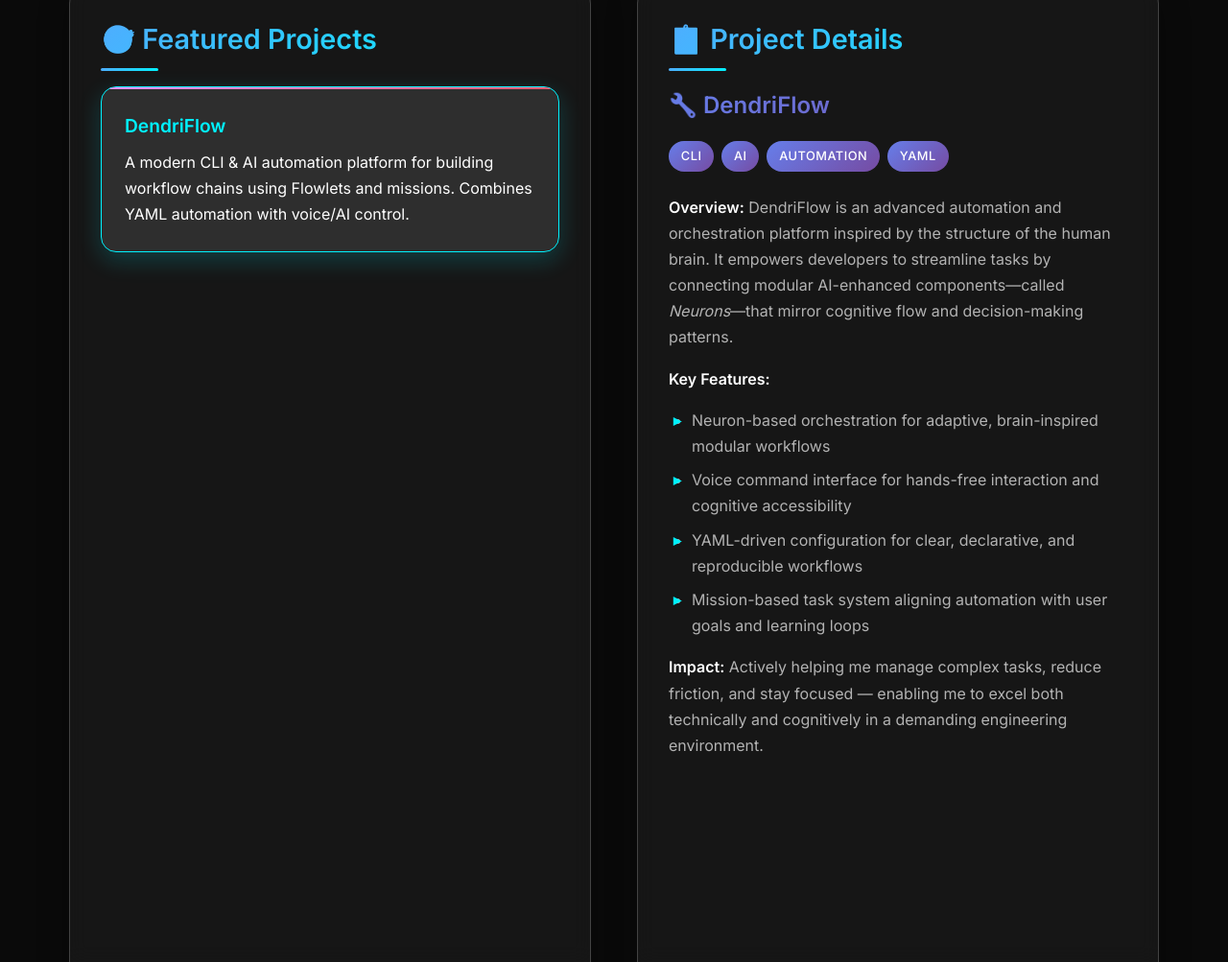
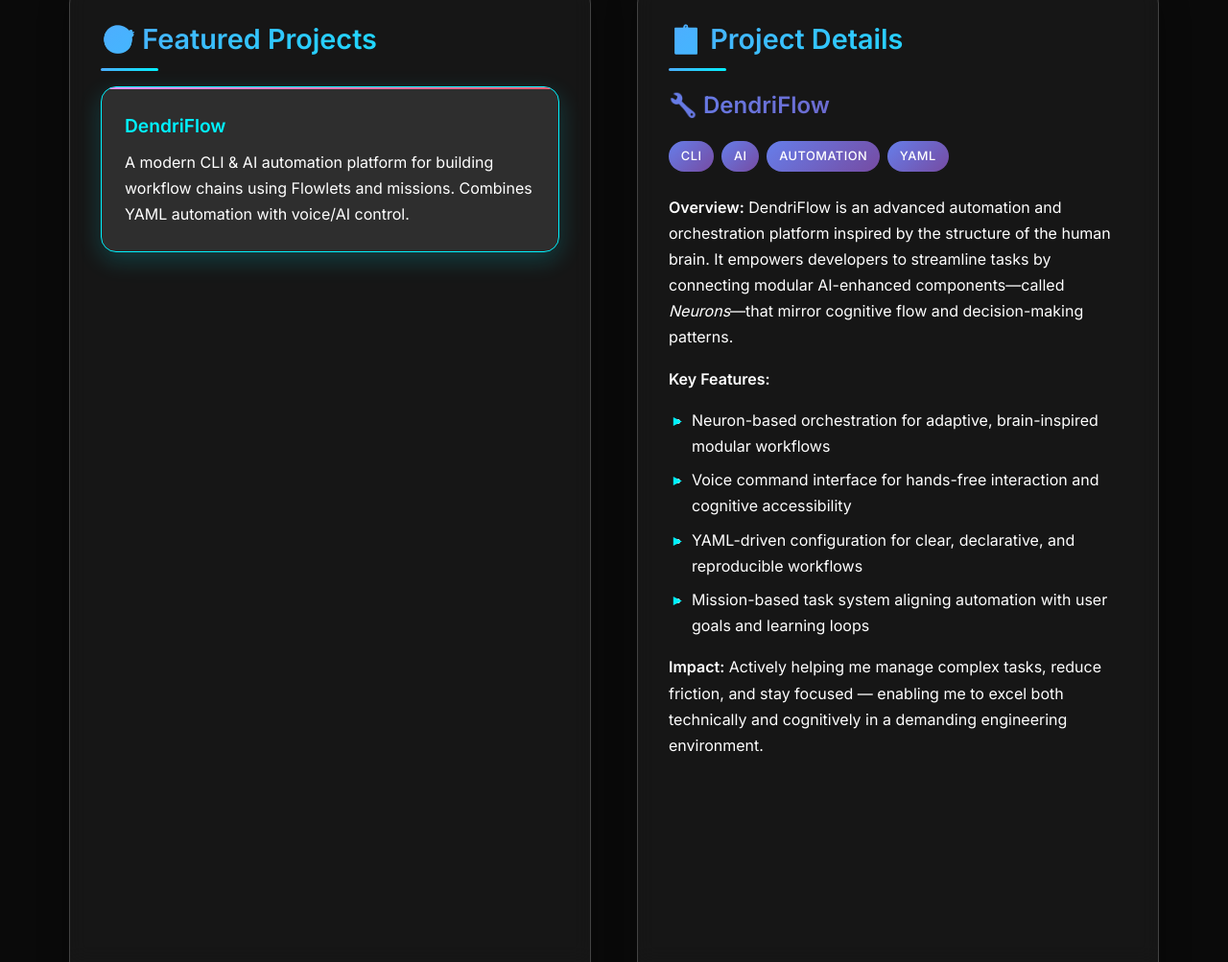
Before and after one commit to ngautreytechnologies/me, a plain HTML site: page index.html in a window 1280 px wide. Shown: the part 2937-3940 px from the top of the page at 96% size. Drawn offline with Linux system fonts and the light colour scheme.

Commit message:
deploy: e01a3e816b8441694db7232cab44ce97d7003e41

```diff
--- a/styles/styles.css
+++ b/styles/styles.css
@@ -728,7 +728,6 @@ h2::after {
 }
 
 .detail-content {
-    color: var(--text-secondary);
     line-height: 1.7;
 }
 
```
